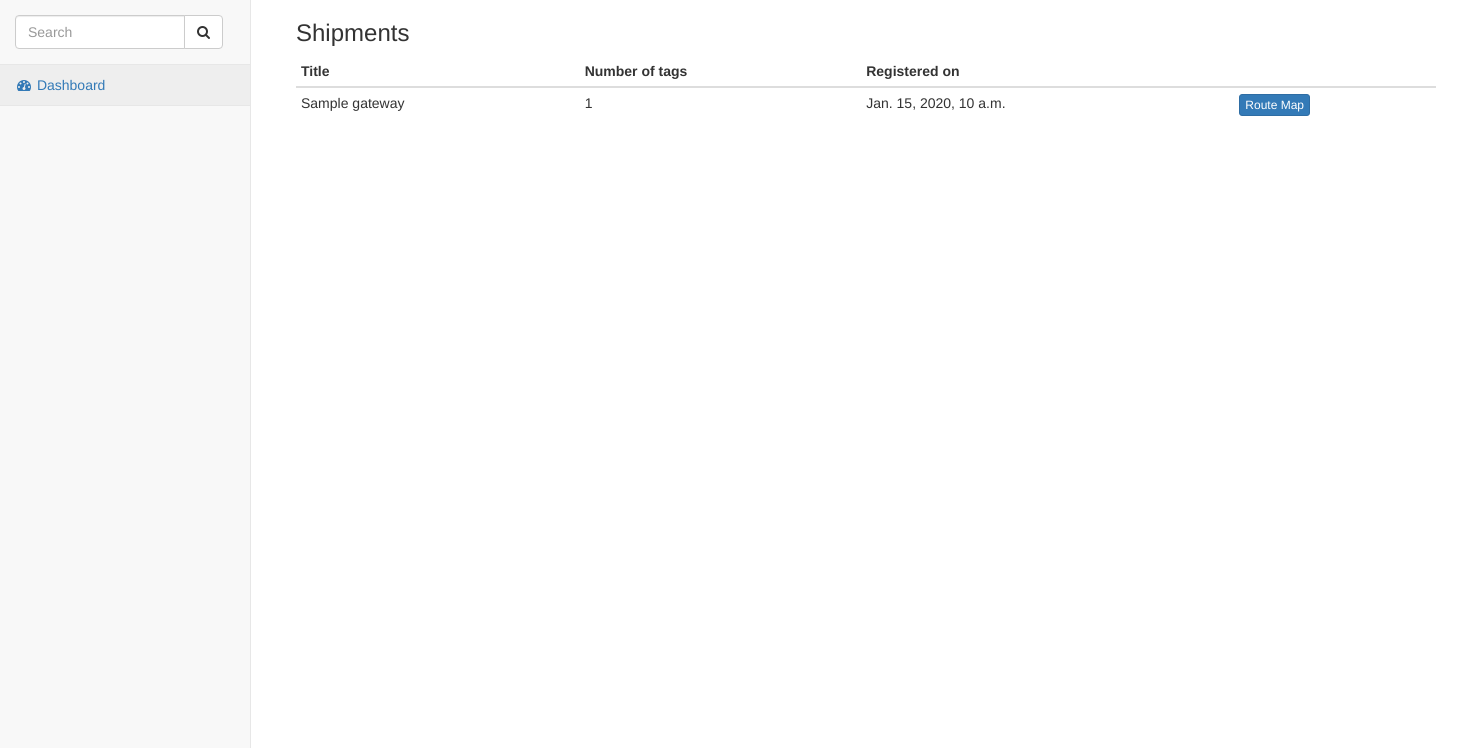
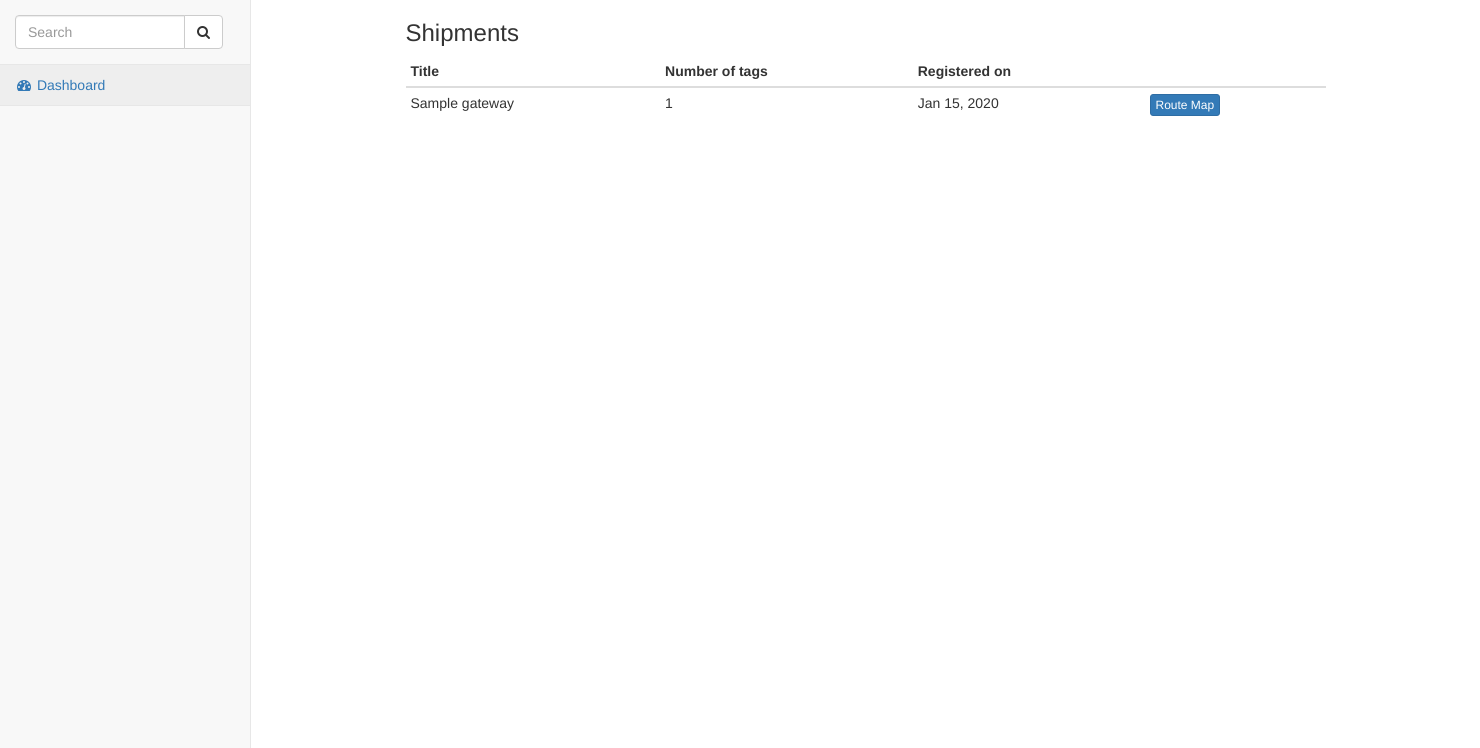
Before and after one commit to anoop-rdt/Bliss, a Django app: template apps/ble/templates/ble/gateway_list.html in a window 1480 px wide. Shown: the part 51-799 px from the top of the page. Run offline with Django 3.2, Linux system fonts and the light colour scheme; the template is opened without the code that fills it: values that come from a table or form of the project are taken from there, others are empty; tables that the repository leaves empty hold one stand-in row (values such as "Sample post"); parts of the project's set-up code (start-up, migrations or seed data) failed here and were passed over; some libraries are stand-ins or nearby versions.

Commit message:
changes done in gateway listing

```diff
--- a/apps/ble/templates/ble/gateway_list.html
+++ b/apps/ble/templates/ble/gateway_list.html
@@ -19,7 +19,7 @@
   </li>
 {% endblock %}
 {% block container %}
-<div class="container">
+<div class="container custom-container-width">
   <h3>Shipments</h3>
   <table class="table table-condensed">
     <thead>
@@ -35,7 +35,7 @@
 	      <tr>
 	        <td>{{ gateway.title }}</td>
           <td>{{ gateway.devices.count }}</td>
-          <td>{{ gateway.created_on }}</td>
+          <td>{{ gateway.created_on|date:"M d, Y" }}</td>
           <td><a href="{% url 'gateway' gateway.id%}" class="btn btn-primary btn-xs" role="button">Route Map</a></td>
 	      </tr>
 	{% empty %}
--- a/static/dist/css/custom.css
+++ b/static/dist/css/custom.css
@@ -2,3 +2,7 @@
 	margin: 20px 4px;
 
 }
+
+.custom-container-width{
+	width: 950px;
+}
```
